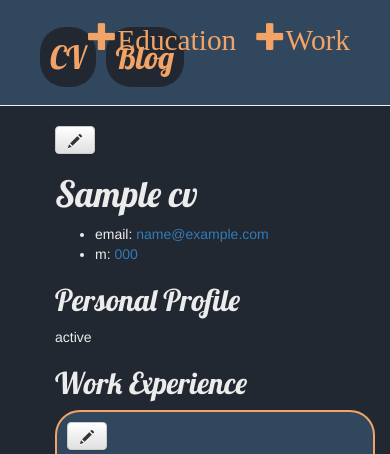
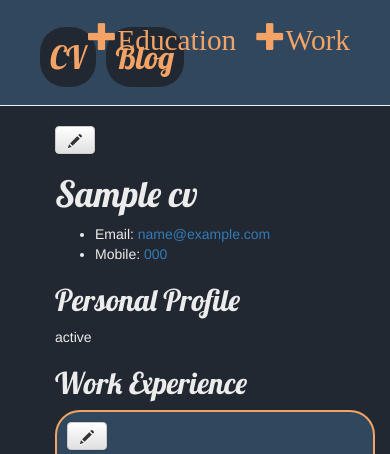
Before and after one commit to RomanPodkovyrin/WebCV, a Django app: page /cv/ in a window 390 px wide. Shown: the top 454 px of the page. Run offline with Django 3.2, Linux system fonts and the light colour scheme; a user stored in the database is signed in; tables that the repository leaves empty hold one stand-in row (values such as "Sample post"); some libraries are stand-ins or nearby versions.

Commit message:
changed email and phone text in html

```diff
--- a/blog/templates/blog/cv_page.html
+++ b/blog/templates/blog/cv_page.html
@@ -15,8 +15,8 @@
 
 		<div id="id_contacts">
 			<ul>
-				<li >email: <a id="id_email">{{ cv.email }}</a></li>
-				<li >m: <a id="id_phone">{{ cv.phone }}</a></li>
+				<li >Email: <a id="id_email">{{ cv.email }}</a></li>
+				<li >Mobile: <a id="id_phone">{{ cv.phone }}</a></li>
 			</ul>
 		</div>
 	</div>
```
